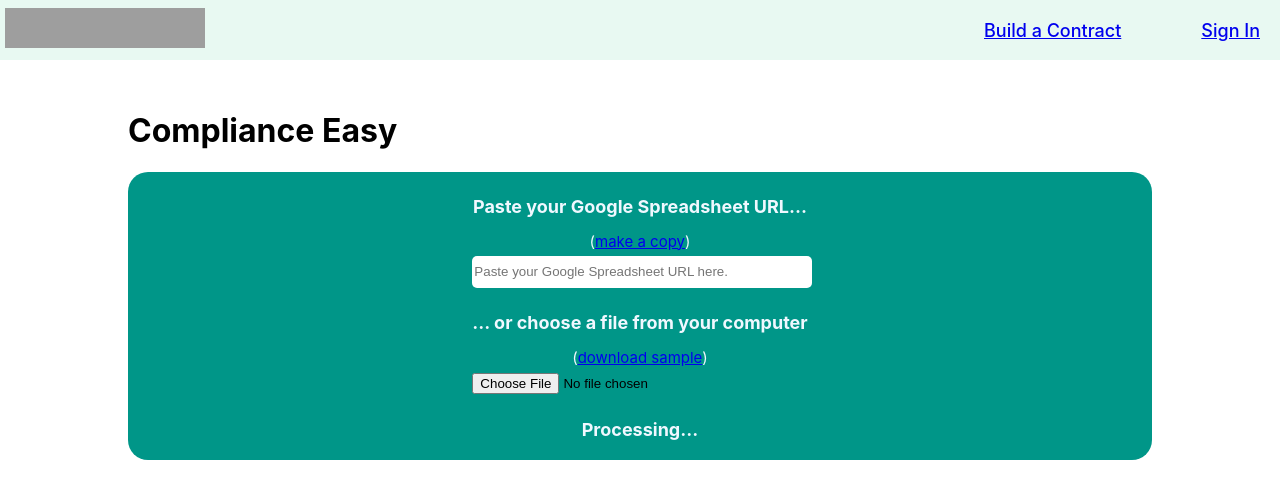
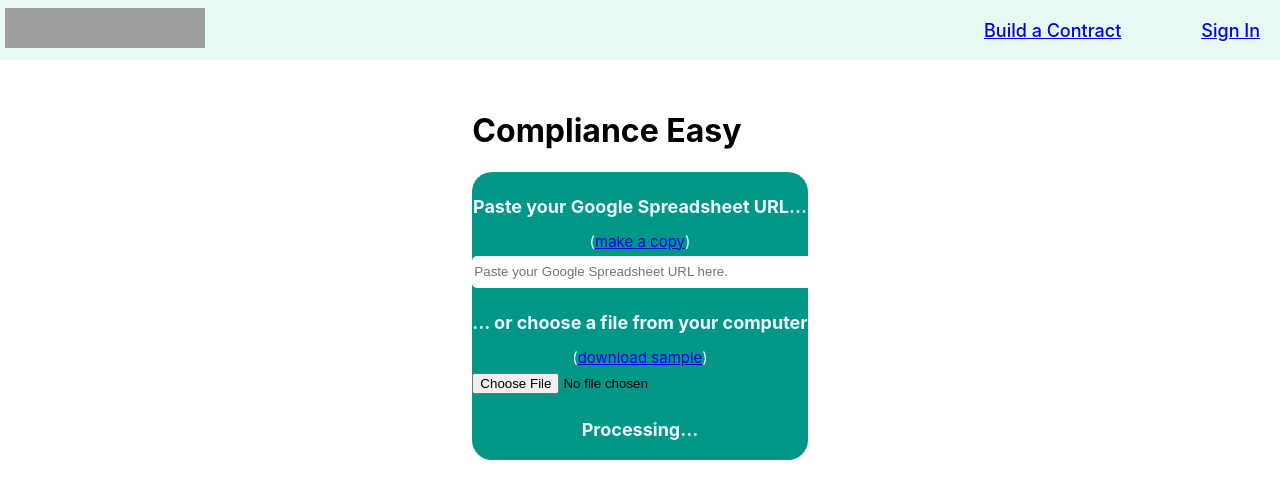
Before and after one commit to Pravin-Maurya/compliance-easy, a React (Create React App) app: page / in a window 1280 px wide. Shown: the top 498 px of the page. Built offline with nearby package versions, Linux system fonts and the light colour scheme; no server answers; grey boxes are pictures that could not be loaded.

Commit message:
modify-2

```diff
--- a/src/App.css
+++ b/src/App.css
@@ -10,6 +10,9 @@
 }
 .item-link-container{
   width: 80%;
+  display: flex;
+  flex-direction: row;
+  justify-content: center;
 }
 @media screen and (max-width:768px) {
   .item-link-container{
```
